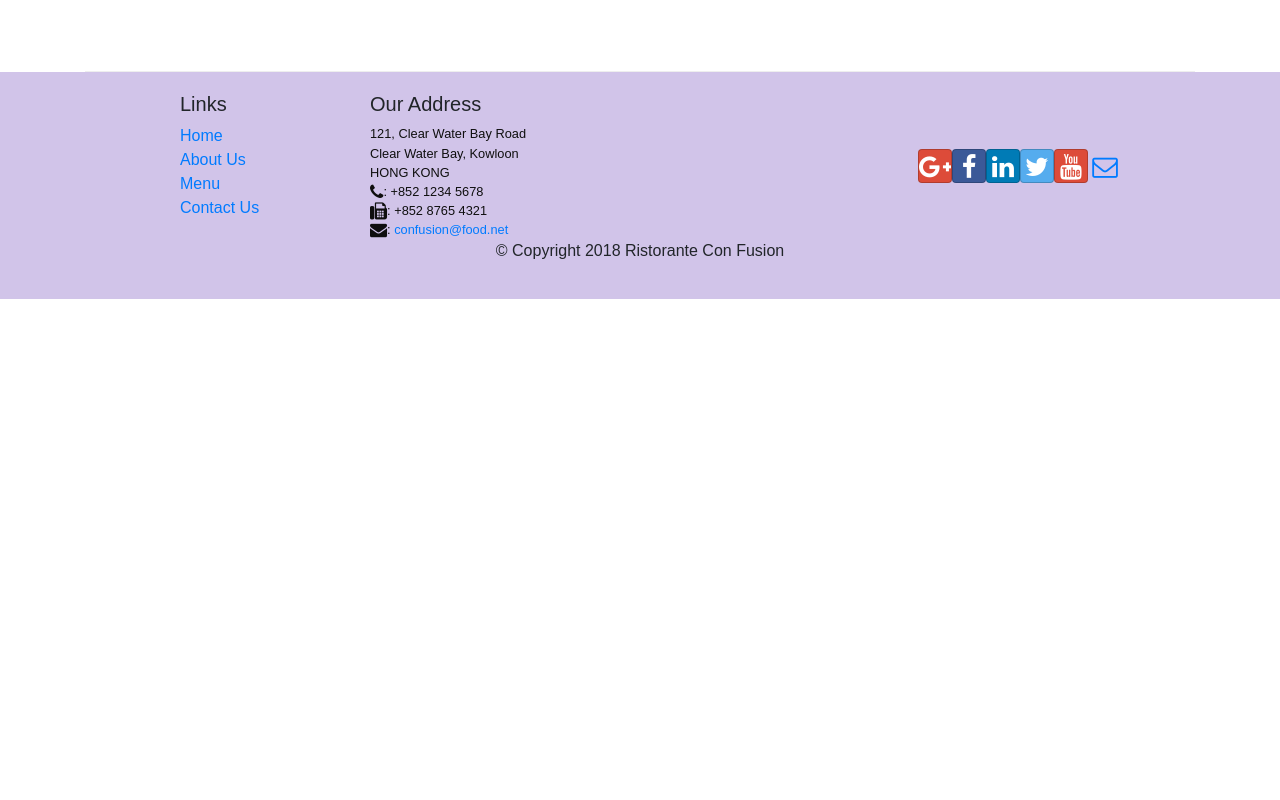
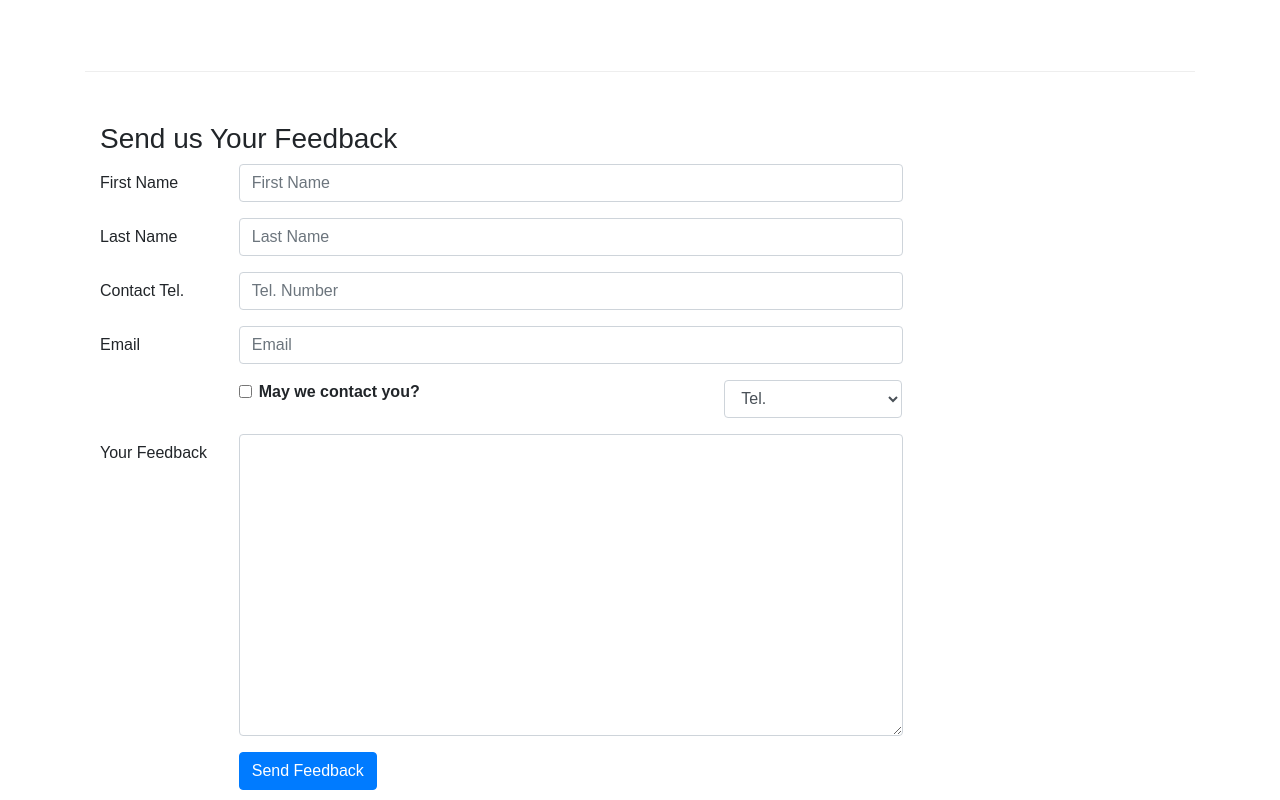
Before and after one commit to anoopsingh1996/React-JS-Learning, a React (Create React App) app in the folder confusion/: page /contactus in a window 1280 px wide. Shown: the part 800-1600 px from the top of the page. Before the commit the page ends 1099 px from the top, so only its background shows below. Built offline with nearby package versions, Linux system fonts and the light colour scheme.

Commit message:
Controlled Forms

```diff
--- a/confusion/src/components/ContactComponent.js
+++ b/confusion/src/components/ContactComponent.js
@@ -1,8 +1,43 @@
-import React from 'react';
-import {  Breadcrumb, BreadcrumbItem } from 'reactstrap';
+import React, {Component} from 'react';
+import {  Breadcrumb, BreadcrumbItem, Button, Form, FormGroup, Label, Input, Col } from 'reactstrap';
 import { Link } from 'react-router-dom';
 
-function Contact(props) {
+class Contact extends Component {
+
+    constructor(props) {
+      super(props);
+
+      this.state = {
+        firstname: '',
+        lastname: '',
+        telnum: '',
+        email: '',
+        agree: false,
+        contactType: 'Tel.',
+        message: ''
+      }
+      this.handleSubmit = this.handleSubmit.bind(this);
+      this.handleInputChange = this.handleInputChange.bind(this);
+    }
+
+    handleInputChange(event) {
+            const target = event.target;
+            const value = target.type === 'checkbox' ? target.checked : target.value;
+            const name = target.name;
+
+            this.setState({
+               [name]: value
+            });
+
+
+    }
+
+    handleSubmit(event) {
+      console.log('Current State is: ' + JSON.stringify(this.state));
+      alert('Current State is: ' + JSON.stringify(this.state));
+      event.preventDefault();
+    }
+  render() {
     return(
       <div className="container">
         <div className="row">
@@ -41,8 +76,77 @@
         </div>
       </div>
     </div>
+    <div className="row row-content">
+     <div className="col-12">
+       <h3> Send us Your Feedback</h3>
+     </div>
+      <div className="col-12 col-md-9">
+         <Form onSubmit={this.handleSubmit}>
+           <FormGroup row>
+             <Label htmlFor="firstname" md={2}>First Name</Label>
+             <Col md={10}>
+               <Input type="text" id="firstname" name="firstname" placeholder="First Name"
+                 value={this.state.firstname}  onChange={this.handleInputChange} />
+             </Col>
+           </FormGroup>
+           <FormGroup row>
+             <Label htmlFor="lastname" md={2}>Last Name</Label>
+             <Col md={10}>
+               <Input type="text" id="lastname" name="lastname" placeholder="Last Name"
+                 value={this.state.lastname} onChange={this.handleInputChange}  />
+             </Col>
+           </FormGroup>
+           <FormGroup row>
+             <Label htmlFor="telnum" md={2}>Contact Tel.</Label>
+             <Col md={10}>
+               <Input type="tel" id="telnum" name="telnum" placeholder="Tel. Number"
+                 value={this.state.telnum} onChange={this.handleInputChange}  />
+             </Col>
+           </FormGroup>
+           <FormGroup row>
+             <Label htmlFor="email" md={2}>Email</Label>
+             <Col md={10}>
+               <Input type="email" id="email" name="email" placeholder="Email"
+                 value={this.state.email} onChange={this.handleInputChange} />
+             </Col>
+           </FormGroup>
+             <FormGroup row>
+                <Col md={{size: 6, offset: 2}}>
+                  <FormGroup check>
+                     <Label check>
+                      <Input type="checkbox" name="agree"
+                       checked={this.state.agree} onChange={this.handleInputChange} /> {' '}
+                        <strong>May we contact you?</strong>
+                    </Label>
+                  </FormGroup>
+                </Col>
+                <Col md={{size: 3, offset: 1}}>
+                  <Input type="select" name="contactType" value={this.state.contactType} onChange={this.handleInputChange} >
+                   <option>Tel.</option>
+                   <option>Email</option>
+                  </Input>
+                </Col>
+             </FormGroup>
+              <FormGroup row>
+                <Label htmlFor="feedback" md={2}>Your Feedback</Label>
+                   <Col md={10}>
+                    <Input type="textarea" id="message" name="message" rows="12"
+                      value={this.state.message}  onChange={this.handleInputChange} />
+                   </Col>
+              </FormGroup>
+            <FormGroup row>
+              <Col md={{size:10, offset:2}}>
+                <Button type="submit" color="primary">
+                 Send Feedback
+                </Button>
+              </Col>
+           </FormGroup>
+         </Form>
+      </div>
+    </div>
   </div>
     );
   }
+}
 
 export default Contact;
--- a/confusion/src/components/FooterComponent.js
+++ b/confusion/src/components/FooterComponent.js
@@ -3,8 +3,7 @@
 
 function Footer(props) {
       return(
-
-                      <div className="footer">
+        <div className="footer">
             <div className="container">
                 <div className="row justify-content-center">
                     <div className="col-4 offset-1 col-sm-2">
--- a/confusion/src/components/MainComponent.js
+++ b/confusion/src/components/MainComponent.js
@@ -2,6 +2,7 @@
 import Home from './HomeComponent';
 import Menu from './MenuComponent';
 import Contact from './ContactComponent';
+import About from './AboutComponent';
 import DishDetails from './DishdetailComponent';
 import Header from './HeaderComponent';
 import Footer from './FooterComponent';
@@ -51,6 +52,7 @@
         <Route exact path='/menu' component={() => <Menu dishes={this.state.dishes}/>} />
         <Route path='/menu/:dishId' component={DishWithId} />
         <Route exact path='/contactus' component={Contact}/>
+        <Route exact path='/aboutus' component={() => <About leaders={this.state.leaders}/>} />
         <Redirect to='/home' />
        </Switch>
       <Footer />
```
Lines whose indentation alone changed are shown as unchanged.
